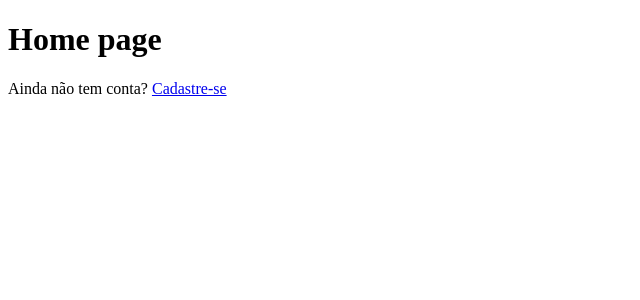
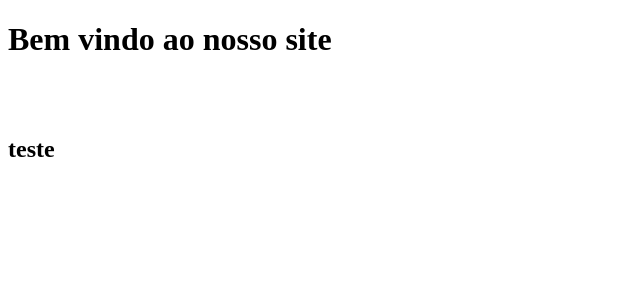
Before and after one commit to RafaelFurtadoMartins/login, an Angular app: page /home-page in a window 1280 px wide. Shown: the top 300 px of the page, without its empty margins (0-640 px from the left). Built offline with nearby package versions, Linux system fonts and the light colour scheme; sample sign-in values are in the browser's storage.

Commit message:
Update home-page.component.html

```diff
--- a/src/app/home-page/home-page.component.html
+++ b/src/app/home-page/home-page.component.html
@@ -2,15 +2,16 @@
     <!--FORMULÁRIO DE LOGIN-->
     <div id="login">
         <form method="post" action="">
-            <h1>Home page</h1>
+            <h1>Bem vindo ao nosso site</h1>
+
+            <br>
+            <br>
+            <h2>
+                teste
+            </h2>
 
 
 
-            <p class="link ">
-                Ainda não tem conta?
-                <a href="cadastro ">Cadastre-se</a>
-
-            </p>
         </form>
     </div>
 
```
